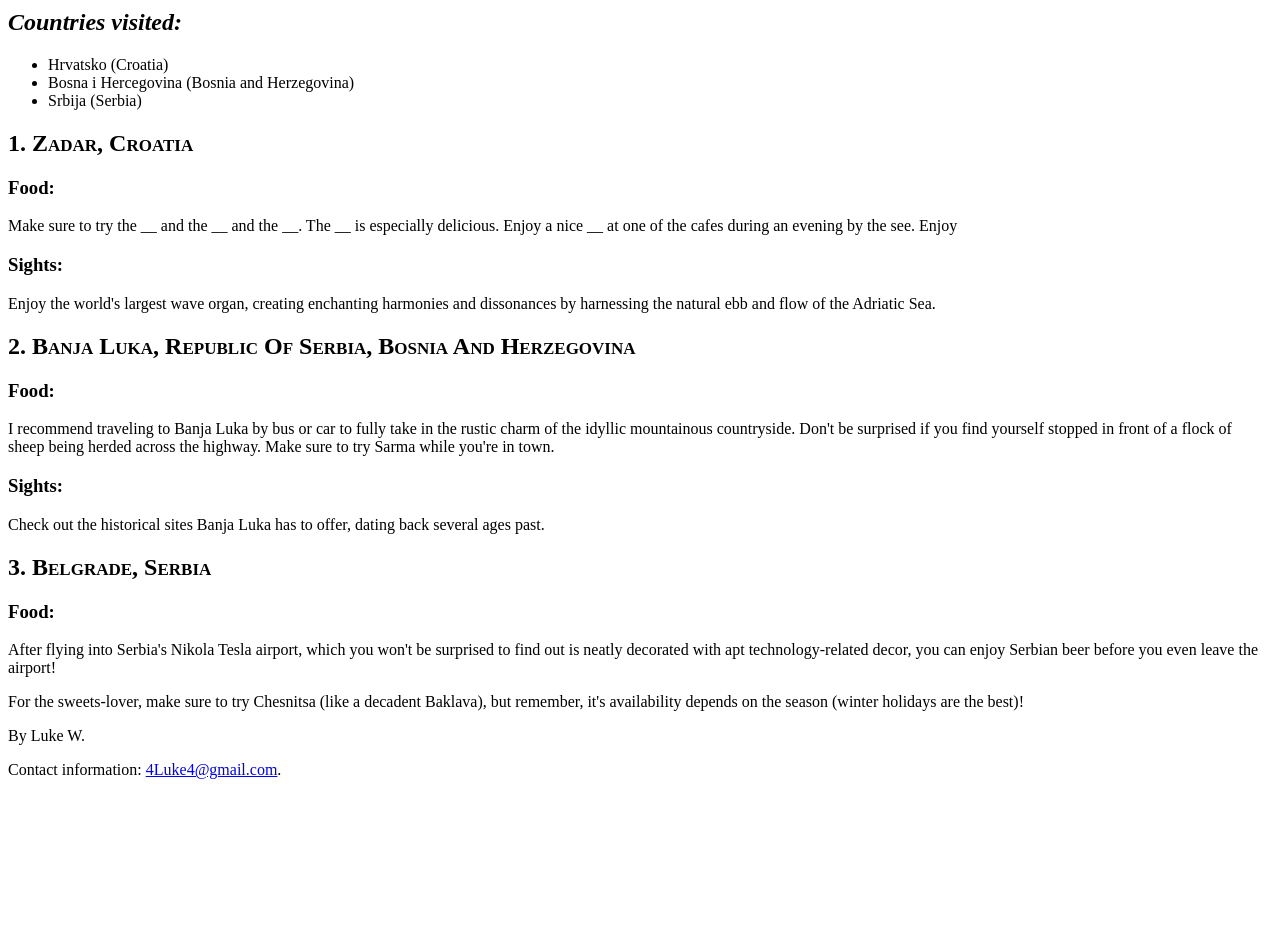
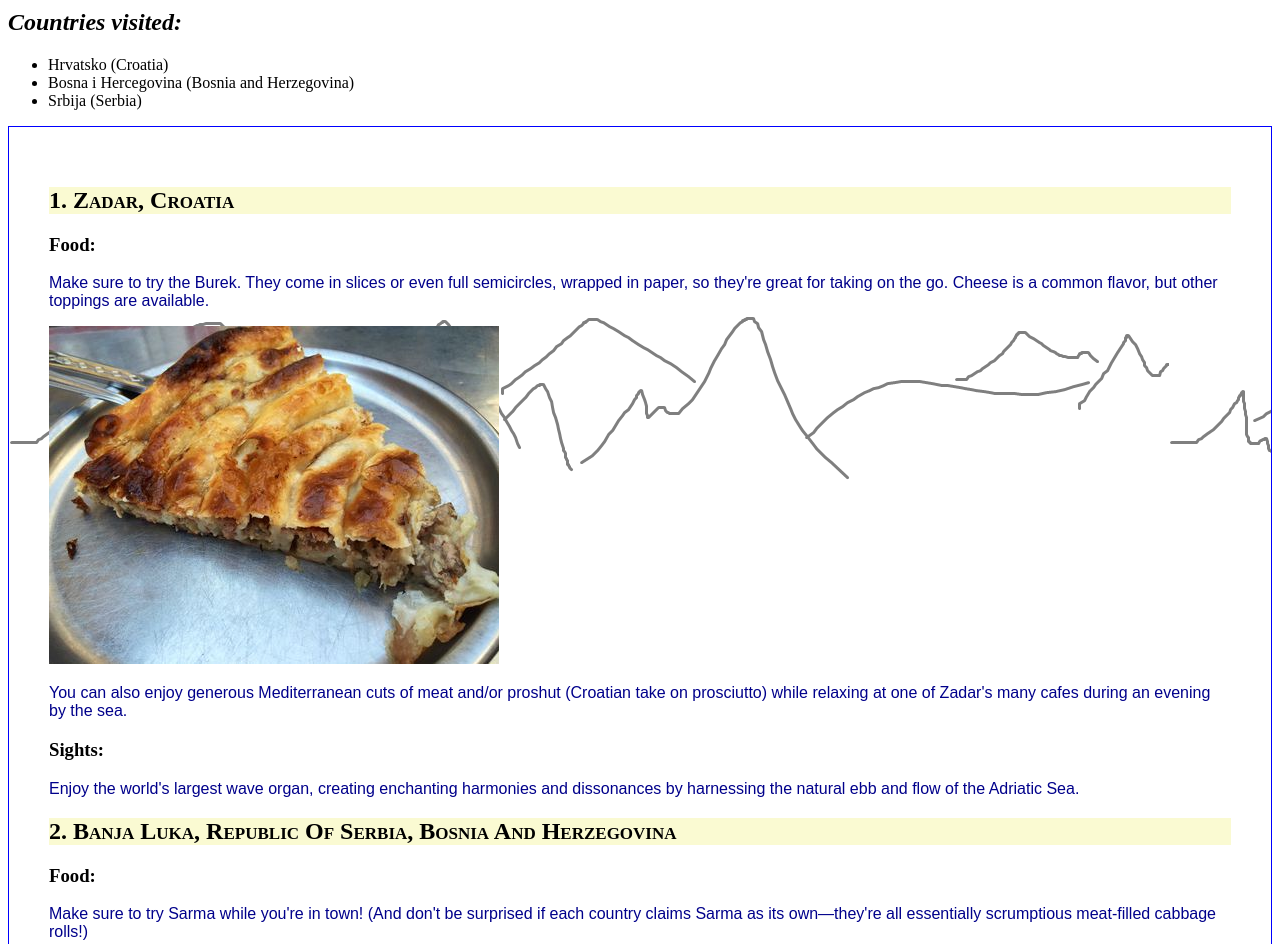
Before and after one commit to pseudoakiba/html-me-something, a plain HTML site: page index.html in a window 1280 px wide. Shown: the part 480-1424 px from the top of the page. Before the commit the page ends 1275 px from the top, so only its background shows below. Drawn offline with Linux system fonts and the light colour scheme.

Commit message:
added local images and updated both html and css file

```diff
--- a/index.html
+++ b/index.html
@@ -11,7 +11,7 @@
     <body>
       <h1 class="upper" id="center">A Taste of the Balkans</h1>
       <h4 id="center">(June 2018 Travel Highlights)</h4>
-      <h2 id="index">Countries visited:</h2>
+      <h2 class="italic">Countries visited:</h2>
       <ul>
         <li>Hrvatsko (Croatia)</li>
         <li>Bosna i Hercegovina (Bosnia and Herzegovina)</li>
@@ -20,25 +20,28 @@
       <article>
           <h1 id="city">1. Zadar, Croatia</h1>
           <h3>Food:</h3>
-            <p>Make sure to try the __ and the __ and the __. The __ is especially delicious.
-              Enjoy a nice __ at one of the cafes during an evening by the see. Enjoy
-            </p>
+            <p>Make sure to try the Burek. They come in slices or even full semicircles, wrapped in paper, so they're great for taking on the go. Cheese is a common flavor, but other toppings are available.</p>
+            <img src="images/burek.jpg"/>
+            <p>You can also enjoy generous Mediterranean cuts of meat and/or proshut (Croatian take on prosciutto) while relaxing at one of Zadar's many cafes during an evening by the sea.</p>
           <h3>Sights:</h3>
             <p>Enjoy the world's largest wave organ, creating enchanting harmonies and dissonances by harnessing the natural ebb and flow of the Adriatic Sea.</p>
           <h1 id="city">2. Banja Luka, Republic of Serbia, Bosnia and Herzegovina</h1>
           <h3>Food:</h3>
-            <p>I recommend traveling to Banja Luka by bus or car to fully take in the rustic charm of the idyllic mountainous countryside. Don't be surprised if you find yourself stopped in front of a flock of sheep being herded across the highway. Make sure to try Sarma while you're in town.
+            <p>Make sure to try Sarma while you're in town! (And don't be surprised if each country claims Sarma as its own&mdash;they're all essentially scrumptious meat-filled cabbage rolls!)</p>
+            <img src="images/sarma.jpg"/>
           <h3>Sights:</h3>
-            <p>Check out the historical sites Banja Luka has to offer, dating back several ages past.</p>
+            <p>I recommend traveling to Banja Luka by bus or car to fully take in the rustic charm of the idyllic mountainous countryside. Don't be surprised if you find yourself stopped in front of a flock of sheep being herded across the highway. Check out the historical sites Banja Luka has to offer, dating back several ages past.</p>
           <h1 id="city">3. Belgrade, Serbia</h1>
           <h3>Food:</h3>
             <p>After flying into Serbia's Nikola Tesla airport, which you won't be surprised to find out is neatly decorated with apt technology-related decor, you can enjoy Serbian beer before you even leave the airport!</p>
-            <p>For the sweets-lover, make sure to try Chesnitsa (like a decadent Baklava), but remember, it's availability depends on the season (winter holidays are the best)!</p>
+            <p>For the sweets-lover, make sure to try Chesnitsa, or Serbian Christmas Bread (picture below).
+              <img src="images/cesnica.jpg"/></p>
+            <p>or Presnuts (like a more decadent Baklava), but remember, Cesnica's availability depends on the season (winter holidays are the best)!</p>
           </article>
+          <h2 class=italic id="center">Enjoy and safe travels!</h2>
       <footer>
-        <p>By Luke W.</p>
-        <p>Contact information:
-          <a href="mailto:4Luke4@gmail.com">4Luke4@gmail.com</a>.
+        <p class="centered">&copy;&nbsp;Luke West 2019</p>
+        <p class="centered">Contact information:<a href="mailto:4Luke4@gmail.com">4Luke4@gmail.com</a>.
         </p>
       </footer>
     </body>
--- a/style.css
+++ b/style.css
@@ -1,6 +1,19 @@
+p {
+    font-family: Arial;
+    color: darkblue;
+}
 
-#index {
-    font-style: italic;
+h1 {
+    background-color: lightgoldenrodyellow;
+}
+
+article {
+    background-image: url("images/mountains.png");
+}
+
+article {
+    padding: 40px;
+    border: 1px solid blue;
 }
 
 #center {
@@ -20,3 +33,11 @@
     text-transform: uppercase;
     color: blue;
 }
+
+.centered {
+    text-align: center;
+}
+
+.italic {
+    font-style: italic;
+}
```
Also changed, not shown: images/burek.jpg (added), images/cesnica.jpg (added), images/mountains.png (added), images/sarma.jpg (added).
